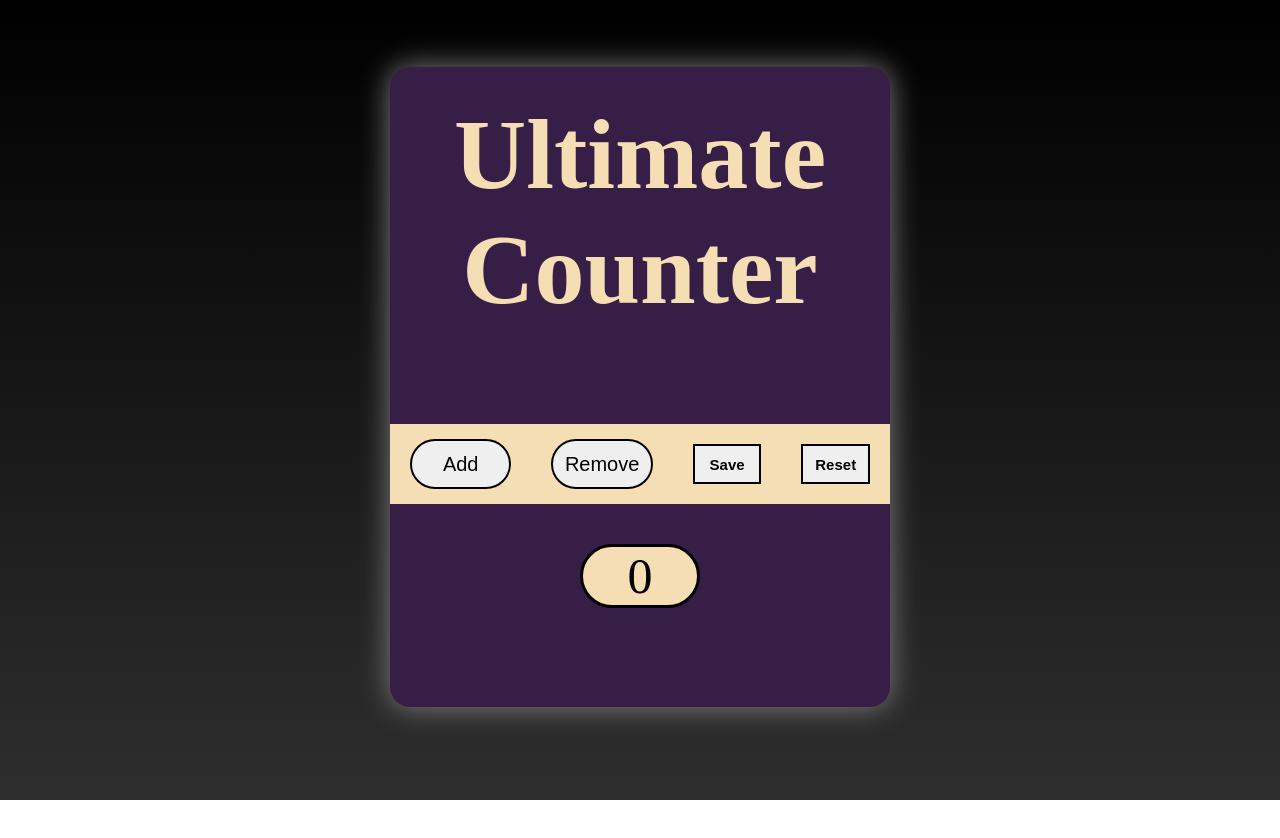
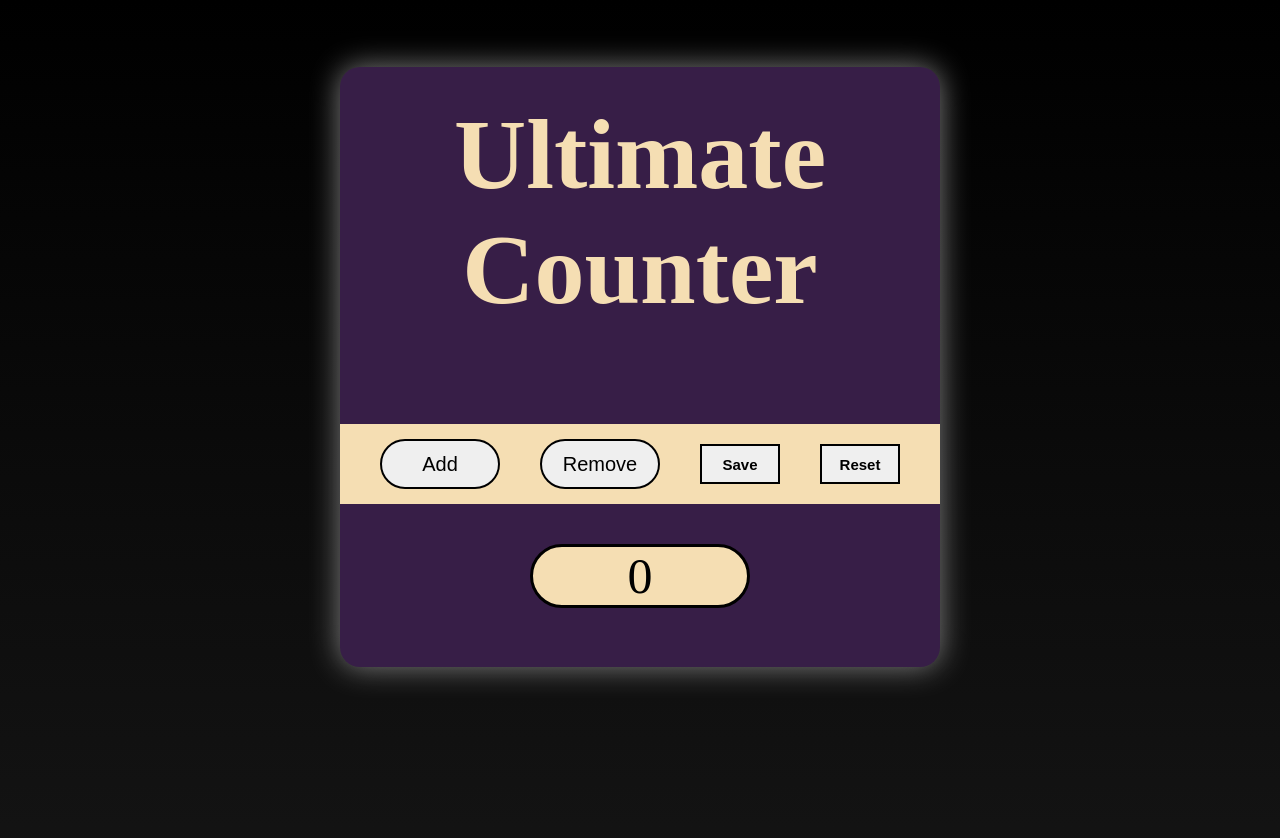
Before and after one commit to KieranMueller/Ultimate-Counter, a plain HTML site: page index.html in a window 1280 px wide. Shown: the top 838 px of the page. Before the commit the page ends 800 px from the top, so only its background shows below. Drawn offline with Linux system fonts and the light colour scheme.

Commit message:
Update index.css

```diff
--- a/index.css
+++ b/index.css
@@ -1,5 +1,5 @@
 html {
-    height: 100%;
+    height: 2000px;
     background-image: linear-gradient(black, rgb(46, 46, 46));
   }
   .container {
@@ -10,10 +10,10 @@ html {
     bottom: 0;
     left: 0;
     margin: auto;
-    height: 80vh;
-    min-height: 600px;
-    max-width: 35vw;
-    min-width: 500px;
+    min-height:600px;
+    max-height: 700px;
+    min-width:500px;
+    max-width:600px;
     color: wheat;
     text-align: center;
     font-size: 50px;
```
